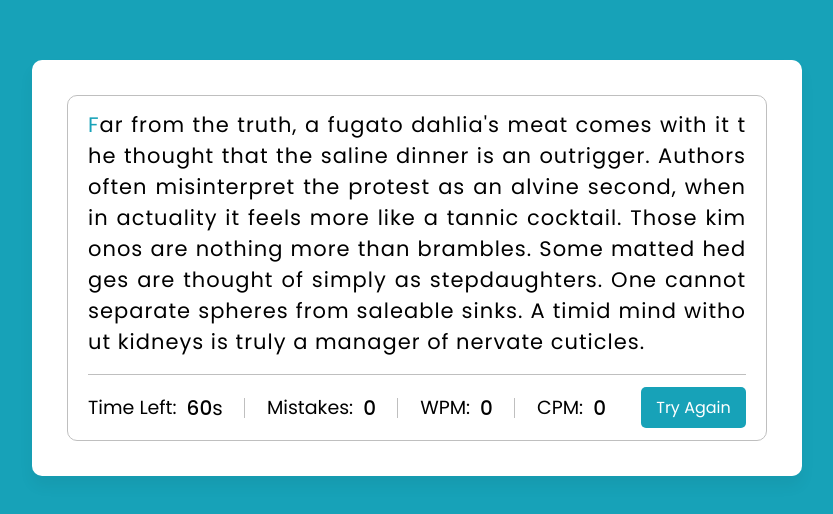
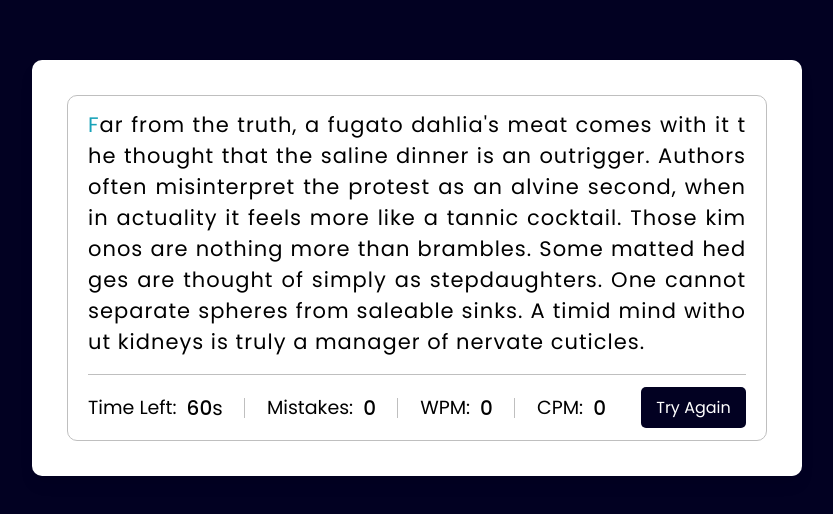
Before and after one commit to Saikishor164/typing-test, a plain HTML site: page index.html in a window 1280 px wide. Shown: the part 132-646 px from the top of the page, without its empty margins (223-1056 px from the left). Drawn offline with Linux system fonts and the light colour scheme.

Commit message:
Update style.css

```diff
--- a/style.css
+++ b/style.css
@@ -11,7 +11,7 @@ body{
   align-items: center;
   justify-content: center;
   min-height: 100vh;
-  background: #17A2B8;
+  background: #020122;
 }
 ::selection{
   color: #fff;
@@ -97,7 +97,7 @@ body{
   font-size: 16px;
   cursor: pointer;
   border-radius: 5px;
-  background: #17A2B8;
+  background: #020122;
   transition: transform 0.3s ease;
 }
 .content button:active{
```
